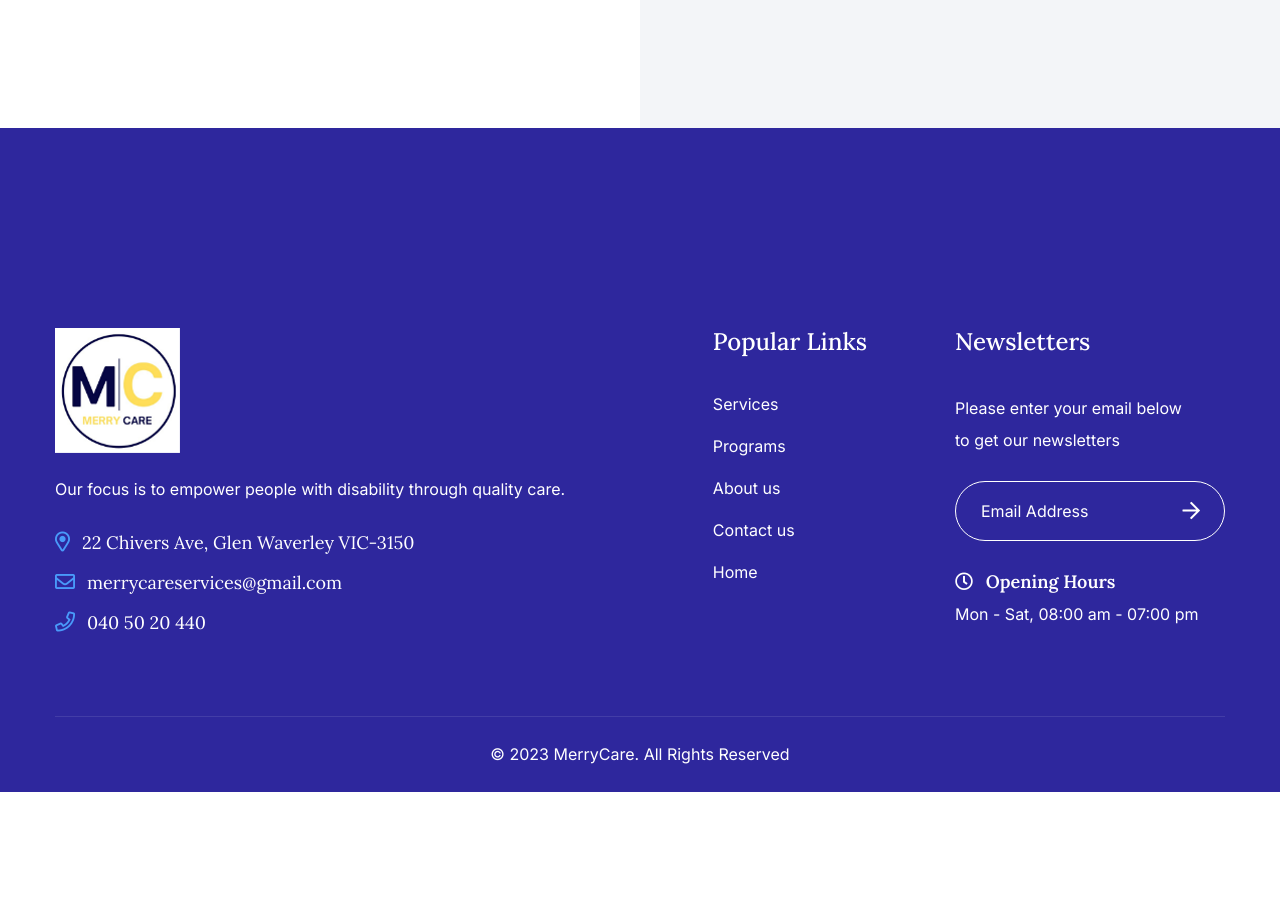
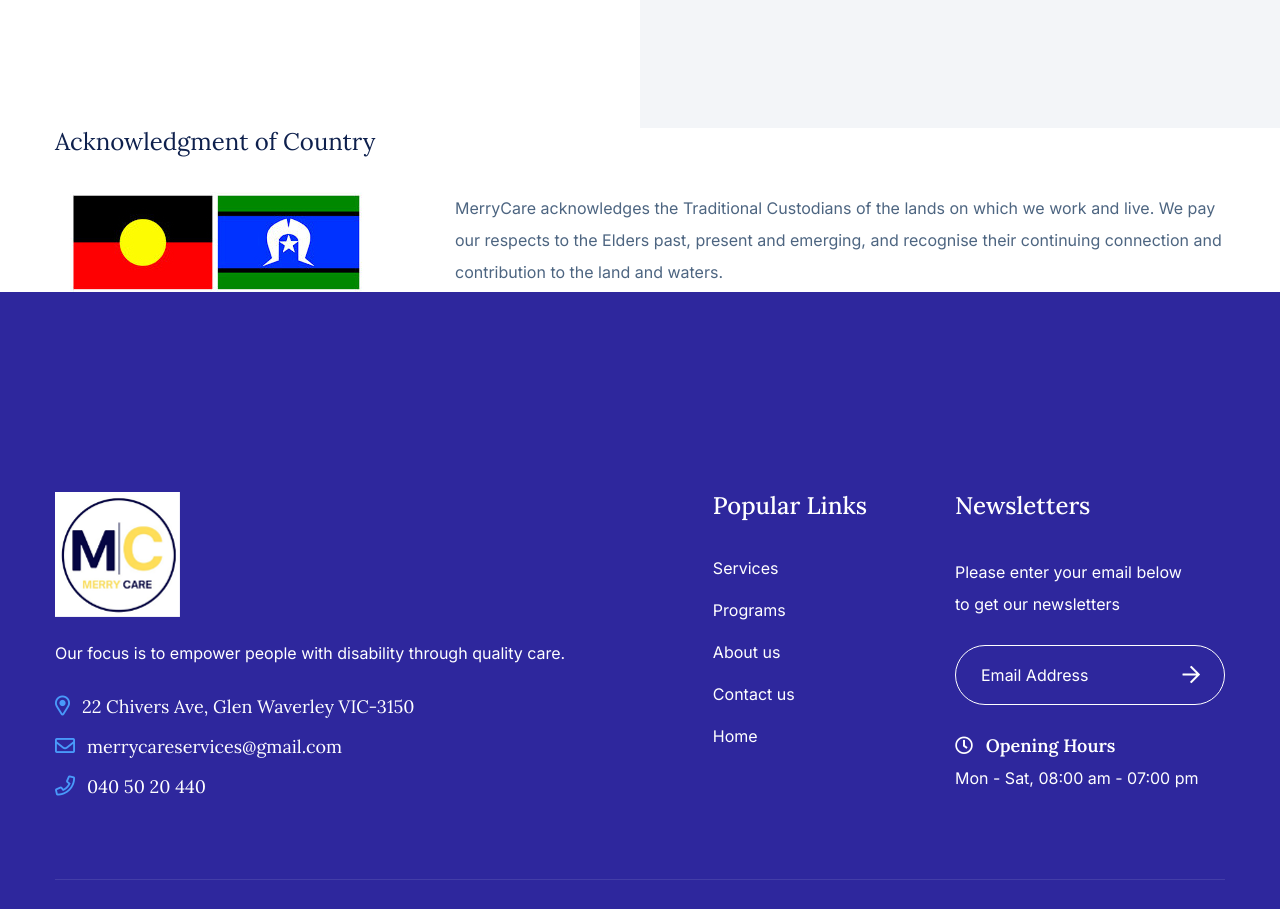
Before and after one commit to Guneetparam/MerryCare, a Next.js app: page / in a window 1280 px wide. Shown: the part 4264-5173 px from the top of the page. Before the commit the page ends 5056 px from the top, so only its background shows below. Built offline with nearby package versions, Linux system fonts and the light colour scheme.

Commit message:
Acknowledgement added

```diff
--- a/pages/index.js
+++ b/pages/index.js
@@ -364,6 +364,23 @@ const Index = () => {
             }}
           />
         </section>
+        <div className="container">
+        <div className="mb-35"><h4 className="widget-title">Acknowledgment of Country</h4>
+        </div>
+        <div className="row">
+        <div className="col-lg-4 col-sm-6">
+          <div className="col-lg-12">
+            <img src="assets/img/icon/country-02.jpg" alt="aborginal"></img>
+          </div>
+
+        </div>
+        <div className="col-lg-8 col-sm-6">
+          MerryCare acknowledges the Traditional Custodians of the lands on which we work and live. We pay our respects to the Elders past,
+
+          present and emerging, and recognise their continuing connection and contribution to the land and waters.
+        </div>
+        </div>
+        </div>
         {/*====== Testimonials Section End ======*/}
         {/*====== Counter Section Start ======*/}
         {/* <section className="counter-section section-gap">
```
Also changed, not shown: public/assets/img/icon/country-02.jpg (added). Lines whose indentation alone changed are shown as unchanged.
